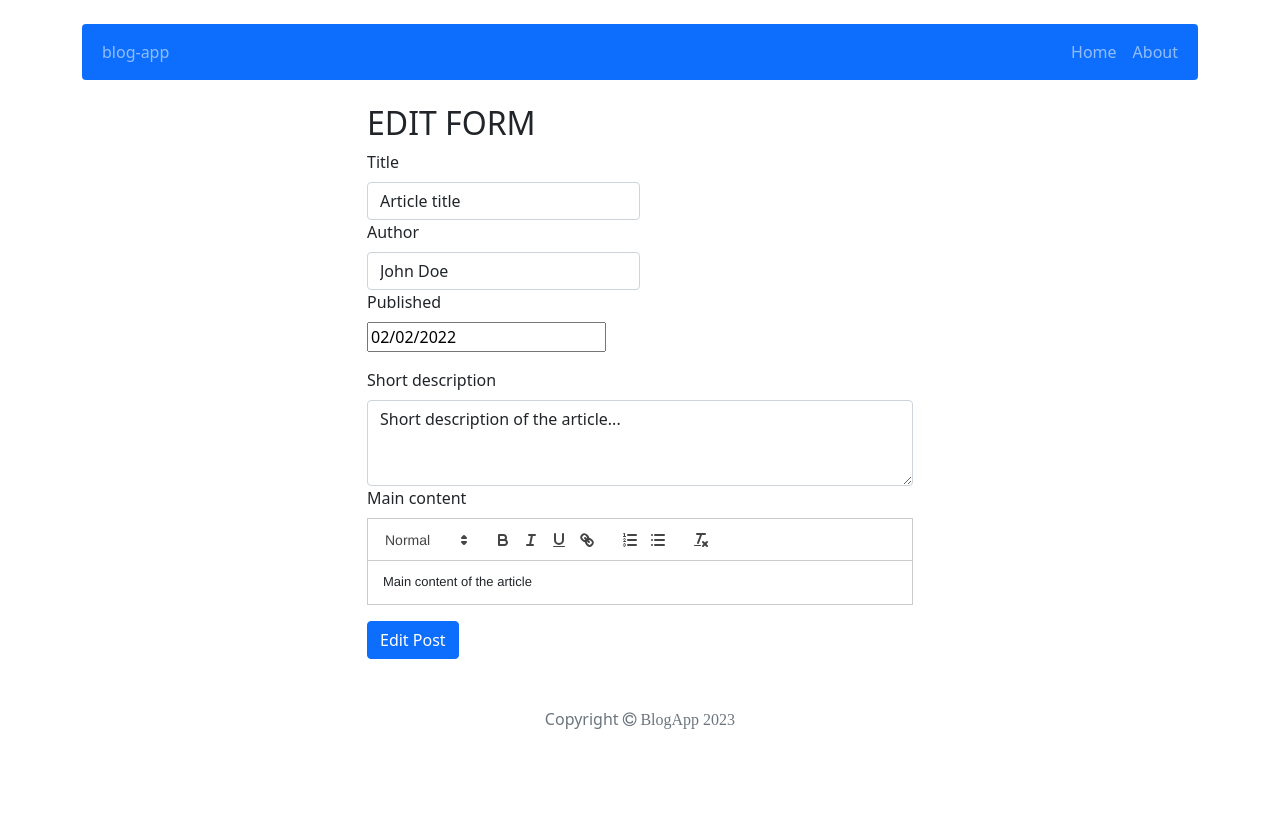
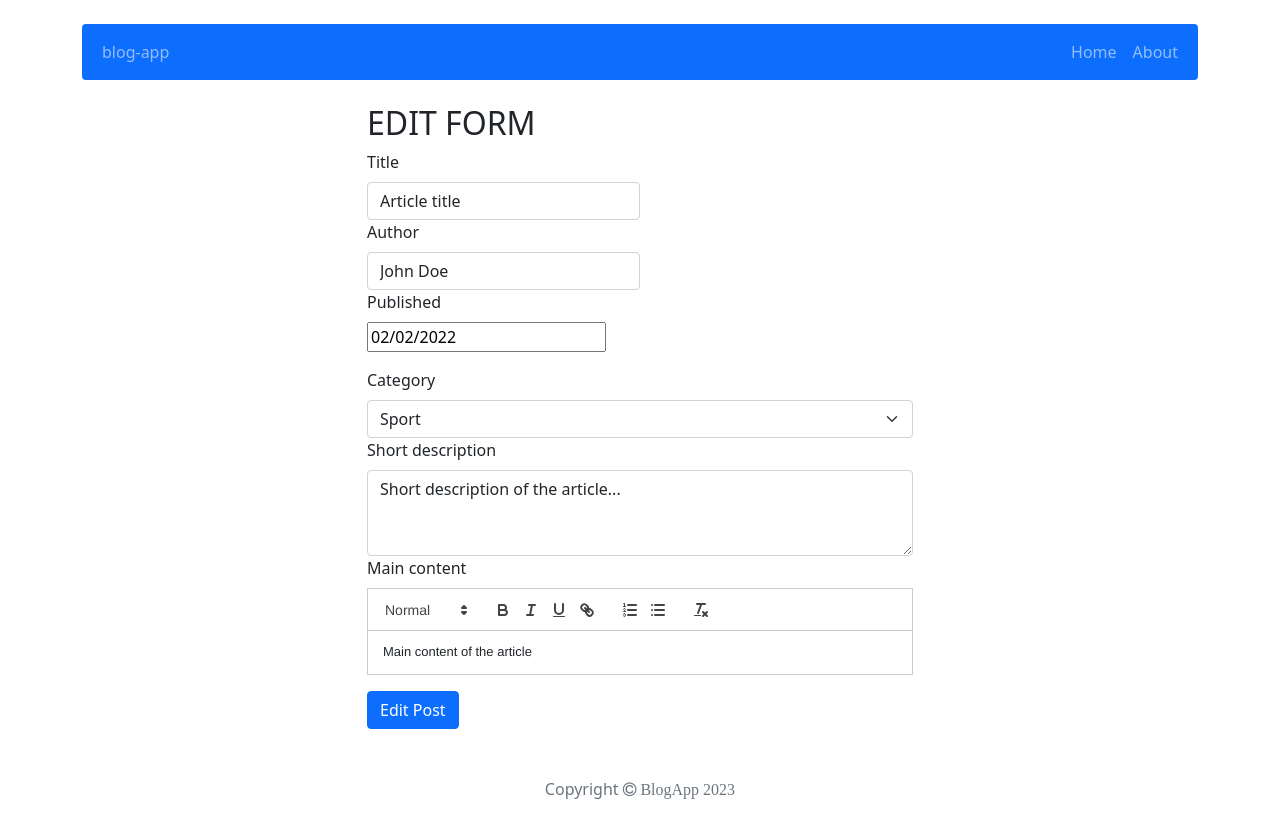
Before and after one commit to MaciejMl/blog-app, a React (Create React App) app: page /post/edit/1 in a window 1280 px wide. Built offline with nearby package versions, Linux system fonts and the light colour scheme.

Commit message:
Add category option to PostForm&modify Post,PostBrief,store,initioalState

```diff
--- a/src/components/features/EditPostForm/EditPostForm.js
+++ b/src/components/features/EditPostForm/EditPostForm.js
@@ -2,6 +2,7 @@ import { useSelector, useDispatch } from 'react-redux';
 import { editPost, getPostId } from '../../../redux/postsRedux';
 import { useNavigate, Navigate, useParams } from 'react-router-dom';
 import PostForm from '../PostForm/PostForm';
+import { getCategoryId } from '../../../redux/categoryRedux';
 
 const EditPostForm = () => {
   const dispatch = useDispatch();
@@ -9,6 +10,10 @@ const EditPostForm = () => {
 
   const { id } = useParams();
   const post = useSelector((state) => getPostId(state, id));
+  const category = useSelector((state) =>
+    getCategoryId(state, post.categoryId)
+  );
+  // console.log(category);
 
   const handleSubmit = (post) => {
     dispatch(editPost({ ...post, id }));
@@ -17,7 +22,12 @@ const EditPostForm = () => {
   if (!post) return <Navigate to='/' />;
   else
     return (
-      <PostForm action={handleSubmit} actionText={'Edit Post'} {...post} />
+      <PostForm
+        action={handleSubmit}
+        actionText={'Edit Post'}
+        {...post}
+        {...category}
+      />
     );
 };
 
--- a/src/components/features/PostBrief/PostBrief.js
+++ b/src/components/features/PostBrief/PostBrief.js
@@ -2,20 +2,28 @@ import { Link } from 'react-router-dom';
 import { getPostId } from '../../../redux/postsRedux';
 import { useSelector } from 'react-redux';
 import { format } from 'date-fns';
+import { getCategoryId } from '../../../redux/categoryRedux';
 
 const PostBrief = (props) => {
   const posts = useSelector((state) => getPostId(state, props.id));
+  const categories = useSelector((state) =>
+    getCategoryId(state, props.categoryId)
+  );
 
   return (
     <article className='border border-grey rounded p-3 pt-1 mt-4 mb-2'>
       <h2>{props.title}</h2>
-      <p>
+      <p className='mb-0'>
         <span className='fw-bold'>Author: </span>
         {props.author}
       </p>
-      <p>
+      <p className='mb-0'>
         <span className='fw-bold'>Published: </span>
         {format(props.publishedDate, 'dd/MM/yyyy')}
+      </p>
+      <p>
+        <span className='fw-bold'>Category: </span>
+        {categories.categoryName}
       </p>
       <p>{props.shortDescription}</p>
 
--- a/src/components/features/PostForm/PostForm.js
+++ b/src/components/features/PostForm/PostForm.js
@@ -6,15 +6,22 @@ import 'react-quill/dist/quill.snow.css';
 import DatePicker from 'react-datepicker';
 import 'react-datepicker/dist/react-datepicker.css';
 import { useForm } from 'react-hook-form';
+import {
+  getAllCategories,
+  changeCategoryNameOnId,
+} from '../../../redux/categoryRedux';
+import { useSelector } from 'react-redux';
 
 const PostForm = ({ action, actionText, ...props }) => {
   const [title, setTitle] = useState(props.title || '');
   const [author, setAuthor] = useState(props.author || '');
   const [publishedDate, setPublishedDate] = useState(props.publishedDate || '');
+  const [category, setCategory] = useState(props.categoryName || '');
   const [shortDescription, setShortDescription] = useState(
     props.shortDescription || ''
   );
   const [content, setMainContent] = useState(props.content || '');
+
   const {
     register,
     handleSubmit: validate,
@@ -22,13 +29,24 @@ const PostForm = ({ action, actionText, ...props }) => {
   } = useForm();
   const [contentError, setContentError] = useState(false);
   const [dateError, setDateError] = useState(false);
+  const categoryList = useSelector(getAllCategories());
+  const findCategoryName = useSelector((state) =>
+    changeCategoryNameOnId(state, category)
+  );
 
   const handleSubmit = (e) => {
     // e.preventDefault();
     setContentError(!content);
     setDateError(!publishedDate);
     if (content && publishedDate) {
-      action({ title, author, publishedDate, shortDescription, content });
+      action({
+        title,
+        author,
+        publishedDate,
+        categoryId: findCategoryName.id,
+        shortDescription,
+        content,
+      });
     }
   };
 
@@ -75,7 +93,19 @@ const PostForm = ({ action, actionText, ...props }) => {
           </small>
         )}
       </Form.Group>
+
       <Form.Group className='mb-3' controlId='exampleForm.ControlTextarea1'>
+        <Form.Label>Category</Form.Label>
+        <Form.Select
+          value={category}
+          onChange={(e) => setCategory(e.target.value)}
+        >
+          <option>Select category...</option>
+          {categoryList.map((category) => (
+            <option key={category.id}>{category.categoryName}</option>
+          ))}
+        </Form.Select>
+
         <Form.Label>Short description</Form.Label>
         <Form.Control
           {...register('shortDescription', { required: true, minLength: 20 })}
--- a/src/components/pages/Post/Post.js
+++ b/src/components/pages/Post/Post.js
@@ -5,11 +5,15 @@ import { Container, Stack, Row } from 'react-bootstrap';
 import DeleteModal from '../../features/DeleteModal/DeleteModal';
 import { useState } from 'react';
 import { format } from 'date-fns';
+import { getCategoryId } from '../../../redux/categoryRedux';
 
 const Post = () => {
   const { id } = useParams();
   const posts = useSelector((state) => getPostId(state, id));
   const [showDeleteModal, setShowDeleteModal] = useState(false);
+  const categories = useSelector((state) =>
+    getCategoryId(state, posts.categoryId)
+  );
 
   if (!posts) return <Navigate to='/' />;
   else
@@ -36,9 +40,13 @@ const Post = () => {
             <span className='fw-bold'>Author: </span>
             {posts.author}
           </p>
-          <p>
+          <p className='mb-0'>
             <span className='fw-bold'>Published: </span>
             {format(posts.publishedDate, 'dd/MM/yyyy')}
+          </p>
+          <p>
+            <span className='fw-bold'>Category: </span>
+            {categories.categoryName}
           </p>
           <p dangerouslySetInnerHTML={{ __html: posts.content }} />
         </article>
--- /dev/null
+++ b/src/redux/categoryRedux.js
@@ -0,0 +1,20 @@
+//selectors
+export const getAllCategories = () => (statePart) => statePart.categories;
+export const getCategoryId = ({ categories }, categoryId) =>
+  categories.find((category) => category.id === categoryId);
+export const changeCategoryNameOnId = ({ categories }, categoryName) =>
+  categories.find((category) => category.categoryName === categoryName);
+
+// actions
+// const createActionName = (actionName) => `app/categories/${actionName}`;
+
+// action creators
+
+const categoryReducer = (statePart = [], action) => {
+  switch (action.type) {
+    default:
+      return statePart;
+  }
+};
+
+export default categoryReducer;
--- a/src/redux/initialState.js
+++ b/src/redux/initialState.js
@@ -7,6 +7,7 @@ const initialState = {
       content: 'Main content of the article',
       publishedDate: new Date('02-02-2022'),
       author: 'John Doe',
+      categoryId: '1',
     },
     {
       id: '2',
@@ -15,6 +16,7 @@ const initialState = {
       content: 'Main content of the article II',
       publishedDate: new Date('12-12-2022'),
       author: 'Mark Twain',
+      categoryId: '1',
     },
     {
       id: '3',
@@ -23,6 +25,7 @@ const initialState = {
       content: 'Main content of the article III',
       publishedDate: new Date('07-16-2001'),
       author: 'Elly McLane',
+      categoryId: '2',
     },
     {
       id: '4',
@@ -31,6 +34,22 @@ const initialState = {
       content: 'Main content of the article IV',
       publishedDate: new Date('09-20-2010'),
       author: 'John Wick',
+      categoryId: '3',
+    },
+  ],
+
+  categories: [
+    {
+      id: '1',
+      categoryName: 'Sport',
+    },
+    {
+      id: '2',
+      categoryName: 'News',
+    },
+    {
+      id: '3',
+      categoryName: 'Movies',
     },
   ],
 };
--- a/src/redux/store.js
+++ b/src/redux/store.js
@@ -1,10 +1,12 @@
-import {combineReducers, createStore} from 'redux';
+import { combineReducers, createStore } from 'redux';
 import initialState from './initialState';
 import postsReducer from './postsRedux';
+import categoryReducer from './categoryRedux';
 
 const subreducers = {
   posts: postsReducer,
-}
+  categories: categoryReducer,
+};
 
 const reducer = combineReducers(subreducers);
 
```
Lines whose indentation alone changed are shown as unchanged.
